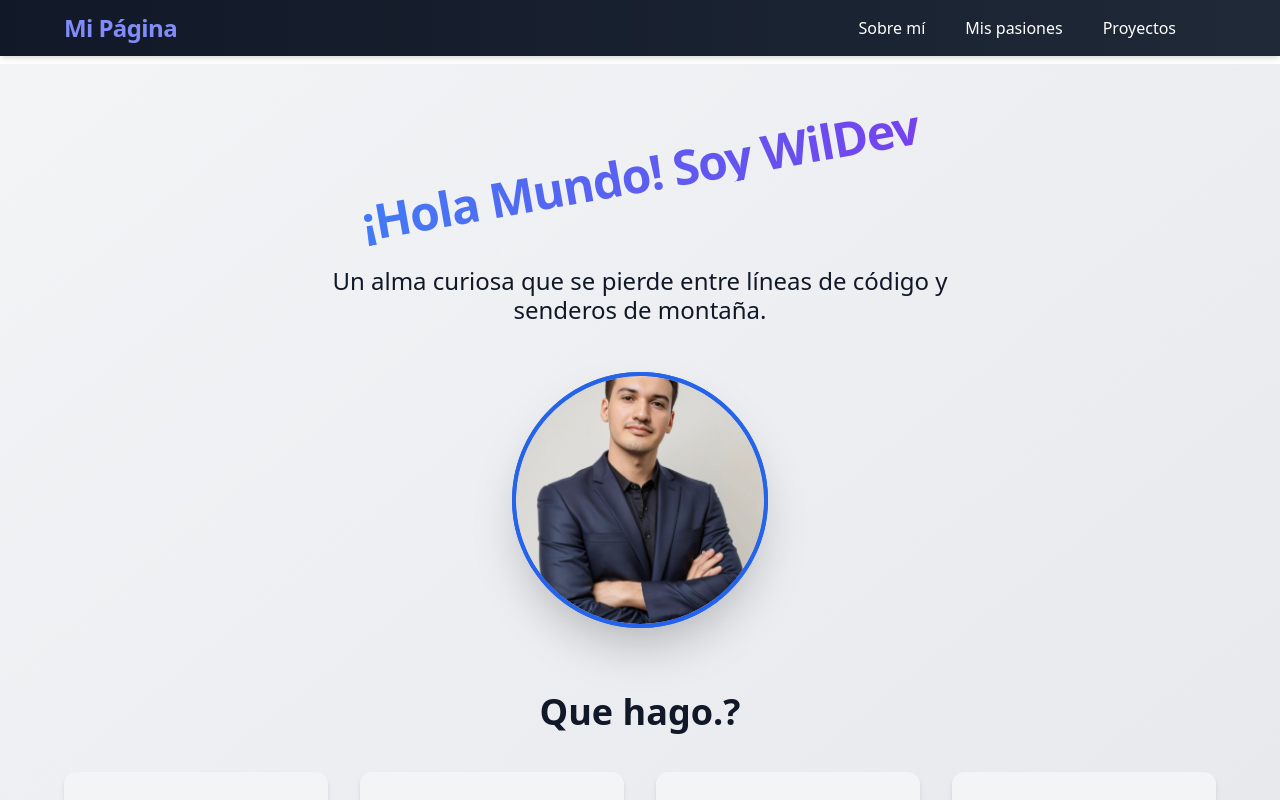
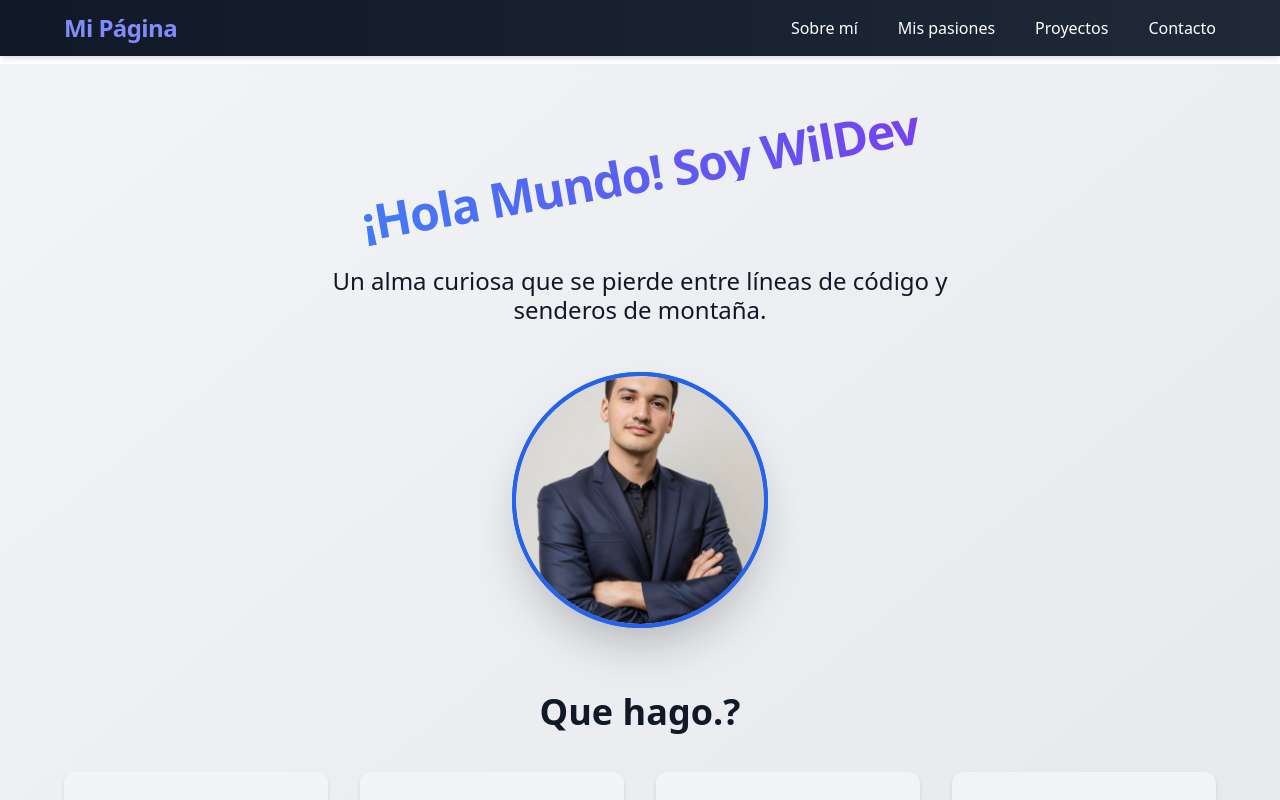
Before and after one commit to WildoFari/My-personal-page, a Next.js app: page / in a window 1280 px wide. Shown: the top 800 px of the page. Built offline with nearby package versions, Linux system fonts and the light colour scheme.

Commit message:
Contacto agregado

```diff
--- a/src/components/Navbar.tsx
+++ b/src/components/Navbar.tsx
@@ -81,7 +81,7 @@ export default function Navbar() {
                                 onClick={handleLinkClick}
                                 className="block md:inline hover:text-gray-300 transition-colors duration-300"
                             >
-
+                                Contacto
                             </a>
                         </li>
                     </ul>
```
